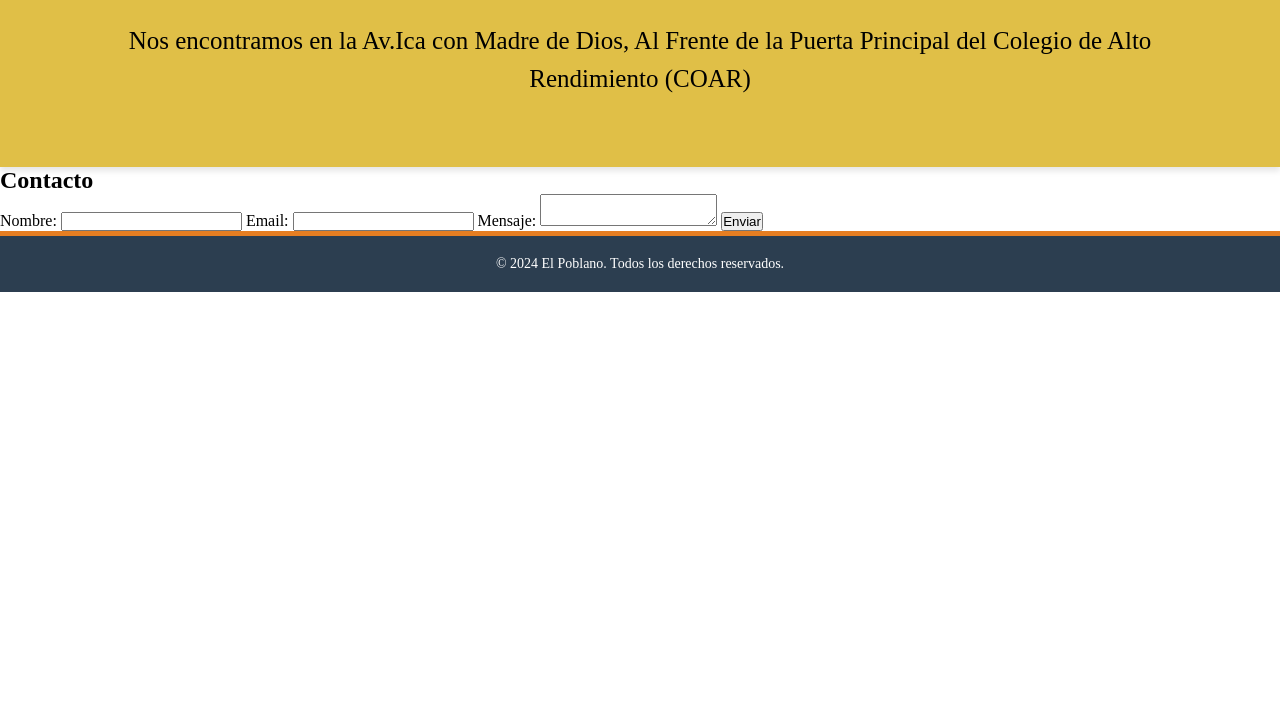
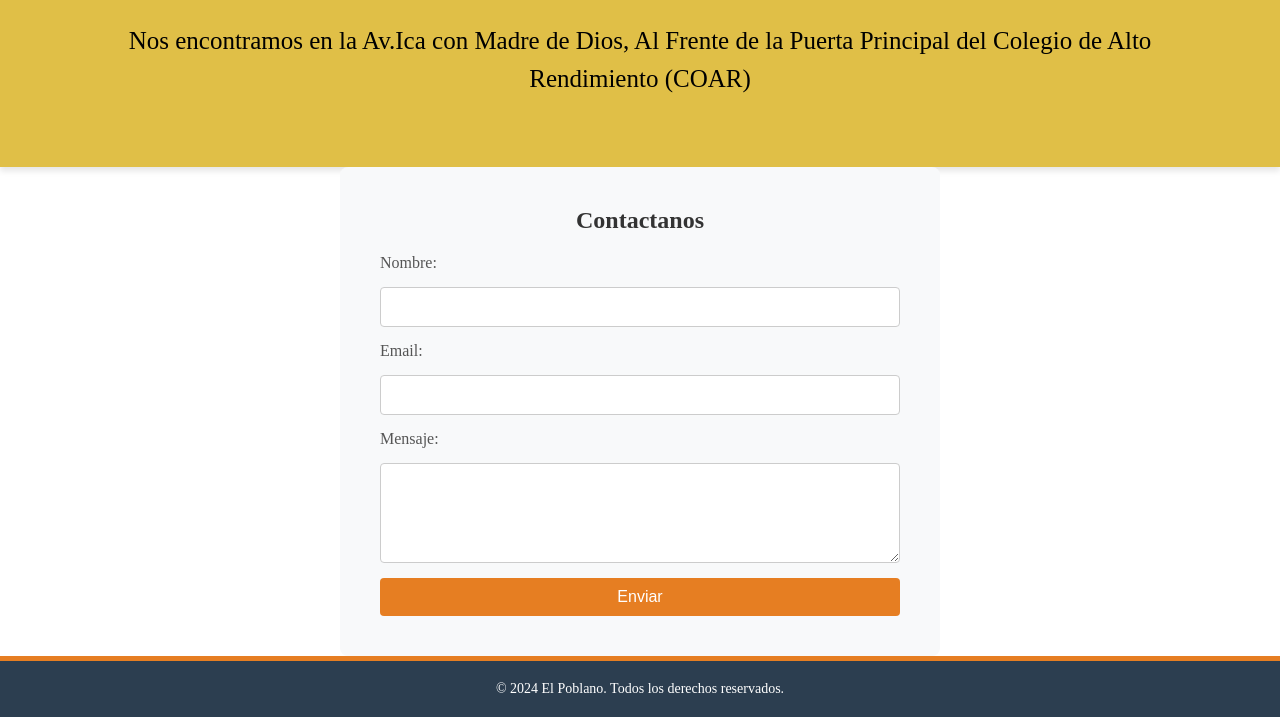
Before and after one commit to IanSolorio/ElPoblanoWeb, a plain HTML site: page index.html in a window 1280 px wide. Shown: the part 3806-4523 px from the top of the page. Before the commit the page ends 4098 px from the top, so only its background shows below. Drawn offline with Linux system fonts and the light colour scheme.

Commit message:
Parte de contactanos

```diff
--- a/index.css
+++ b/index.css
@@ -222,6 +222,64 @@ nav ul.Encabezado_txt li a:hover {
     padding: 20px;
 }
 
+/* Estilos de la parte contacto*/
+
+section.Contacto {
+    background-color: #f8f9fa;
+    padding: 40px;
+    max-width: 600px;
+    margin: 0 auto;
+    border-radius: 8px;
+}
+
+section.Contacto h2 {
+    text-align: center;
+    color: #333;
+    margin-bottom: 20px;
+    font-size: 24px;
+}
+
+form {
+    display: flex;
+    flex-direction: column;
+    gap: 15px;
+}
+
+label {
+    font-size: 16px;
+    color: #555;
+}
+
+input,
+textarea {
+    padding: 10px;
+    font-size: 16px;
+    border: 1px solid #ccc;
+    border-radius: 4px;
+    width: 100%;
+    box-sizing: border-box;
+}
+
+textarea {
+    height: 100px;
+    /* Altura específica para el textarea */
+    resize: vertical;
+    /* Permitir cambiar tamaño verticalmente */
+}
+
+button {
+    background-color: #e67e22;
+    color: white;
+    padding: 10px 20px;
+    border: none;
+    border-radius: 4px;
+    cursor: pointer;
+    font-size: 16px;
+}
+
+button:hover {
+    background-color: #d35400;
+}
 
 /* Estilos del pie de paguina */
 
--- a/index.html
+++ b/index.html
@@ -162,7 +162,7 @@
             <p> Nos encontramos en la Av.Ica con Madre de Dios, Al Frente de la Puerta Principal del Colegio de Alto Rendimiento (COAR)</p>
         </section>
         <section class="Contacto">
-            <h2>Contacto</h2>
+            <h2>Contactanos</h2>
             <form action="">
                 <label for="name">Nombre:</label>
                 <input type="text" id="name" name="name" required>
```
